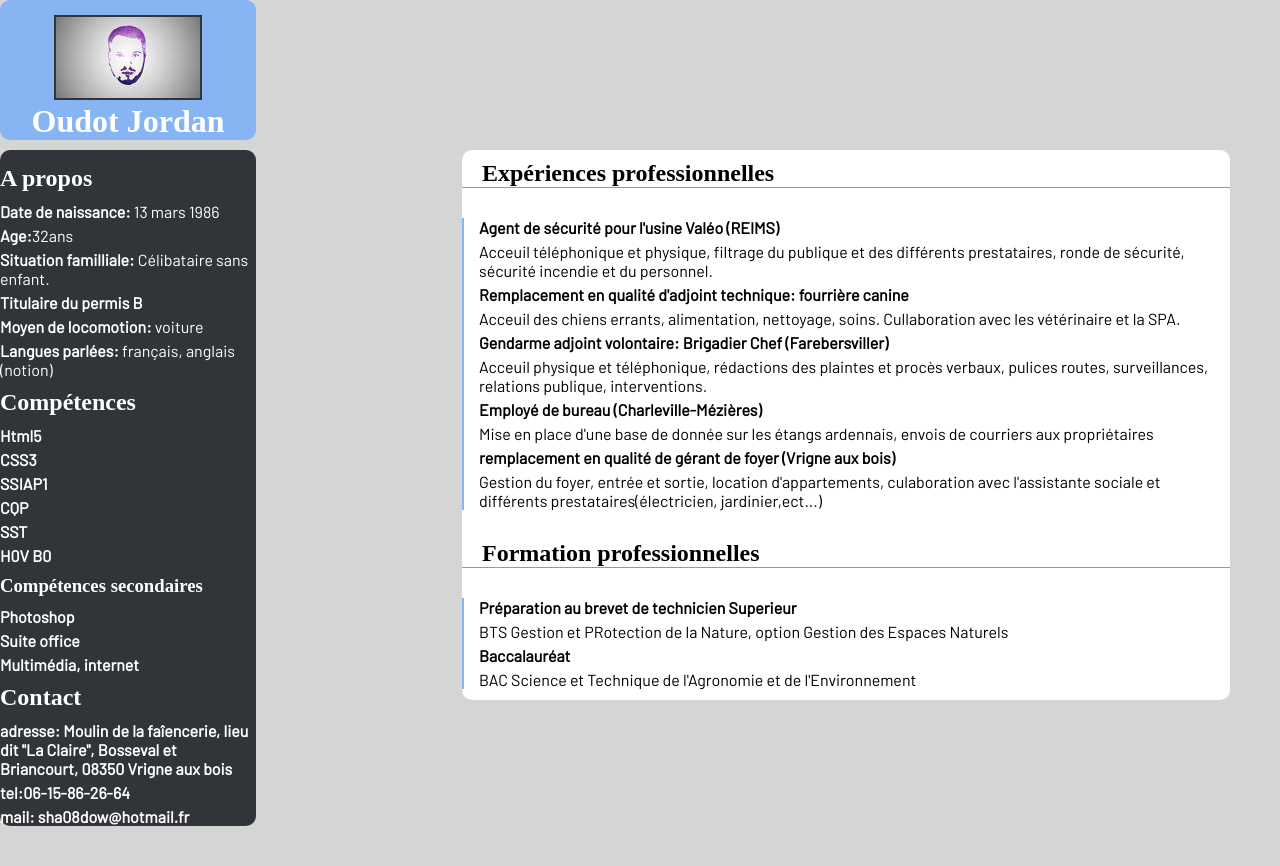
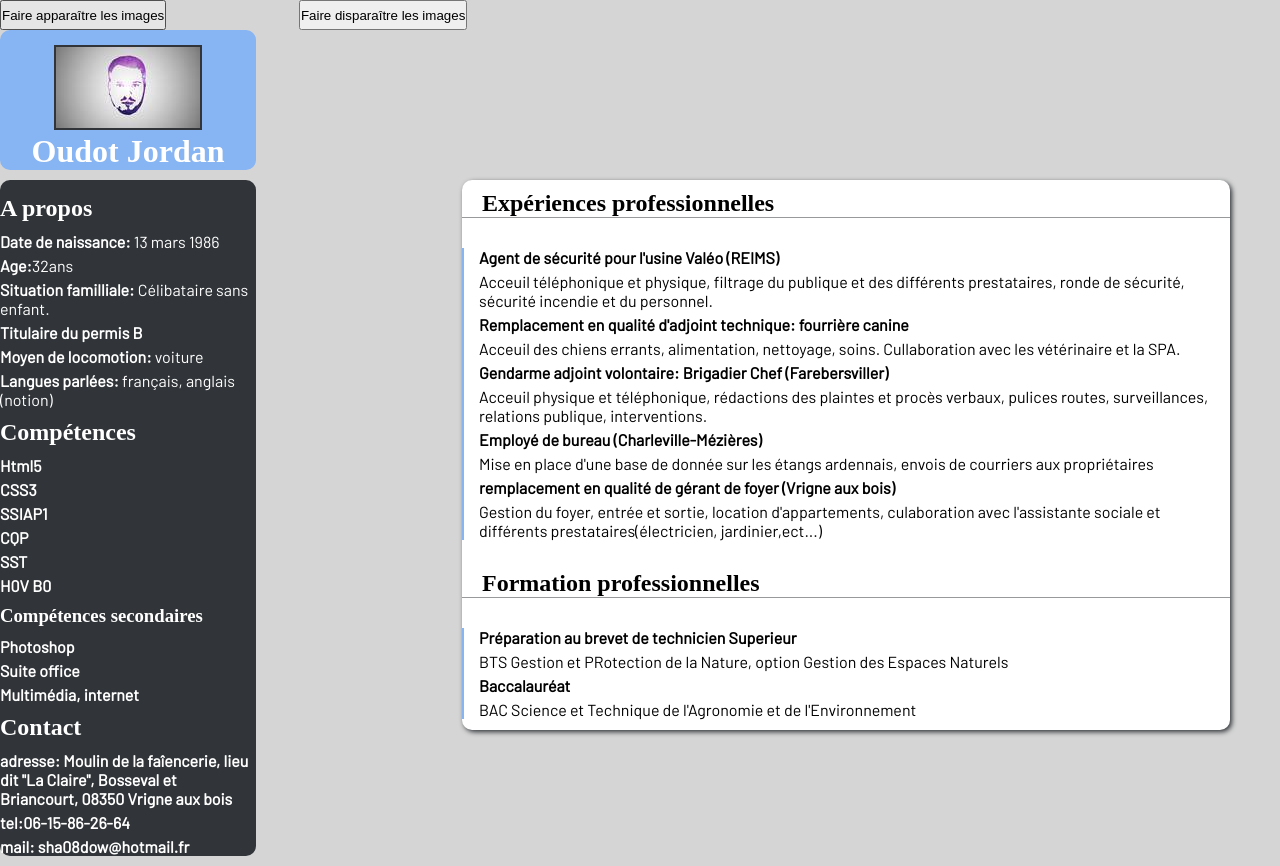
Before and after one commit to Jordan2802/simplcoton, a plain HTML site: page C.V/index.html in a window 1280 px wide. Before the commit the page ends 836 px from the top, so only its background shows below. Drawn offline with Linux system fonts and the light colour scheme; a web font is replaced by a local one.

Commit message:
animation en cours

```diff
--- a/C.V/css/style.css
+++ b/C.V/css/style.css
@@ -5,8 +5,6 @@
 body{
   font-family: 'Barlow', sans-serif;
   width: 100%;
-  display: flex;
-  justify-content: space-between;
   background-color:  #d5d5d5
 ;
 }
@@ -61,6 +59,12 @@ nav ul{
 .menu{
   width: 20%;
   color: white;
+  /*opacity: 0;
+  -moz-transition: opacity 1s;
+  -webkit-transition: opacity 1s;
+  -o-transition: opacity 1s;
+  -ms-transition: opacity 1s;
+  transition: opacity 1s;*/
 }
 .container{
   width: 60%;
@@ -69,6 +73,13 @@ nav ul{
   margin-right: 50px;
   background-color: white;
   border-radius: 10px;
+  box-shadow: 2px 2px 5px #313539;
+  /*opacity: 0;
+  -moz-transition: opacity 1s;
+  -webkit-transition: opacity 1s;
+  -o-transition: opacity 1s;
+  -ms-transition: opacity 1s;
+  transition: opacity 1s;*/
 }
 
 .container h2{
@@ -82,3 +93,24 @@ nav ul{
 .exp{
   margin-top: 10px;
 }
+
+.button{
+  display: flex;
+  justify-content: space-between;
+  height: 30px;
+  width: 600px;
+}
+.cv{
+  display: flex;
+  justify-content: space-between;
+}
+
+/*animations*/
+
+/*.container:hover {
+  opacity: 1;
+}
+
+.menu:hover{
+  opacity: 1;
+}*/
--- a/C.V/index.html
+++ b/C.V/index.html
@@ -7,6 +7,11 @@
     <title>Curriculum Vitae</title>
   </head>
   <body>
+    <div class="button">
+      <button id="affiche">Faire apparaître les images</button>
+      <button id="cache">Faire disparaître les images</button><br />
+    </div>
+    <div class="cv">
       <div class="menu">
         <div class="me">
           <img src="img/profilmini.jpg" alt="photo de profil" id="photo">
@@ -91,5 +96,7 @@
           </div>
         </div>
       </div>
+    </div>
+    <script src="fonction.js"></script>
   </body>
 </html>
```
Also changed, not shown: C.V/js/fonction.js (added, +23 -0 lines). Lines whose indentation alone changed are shown as unchanged.
